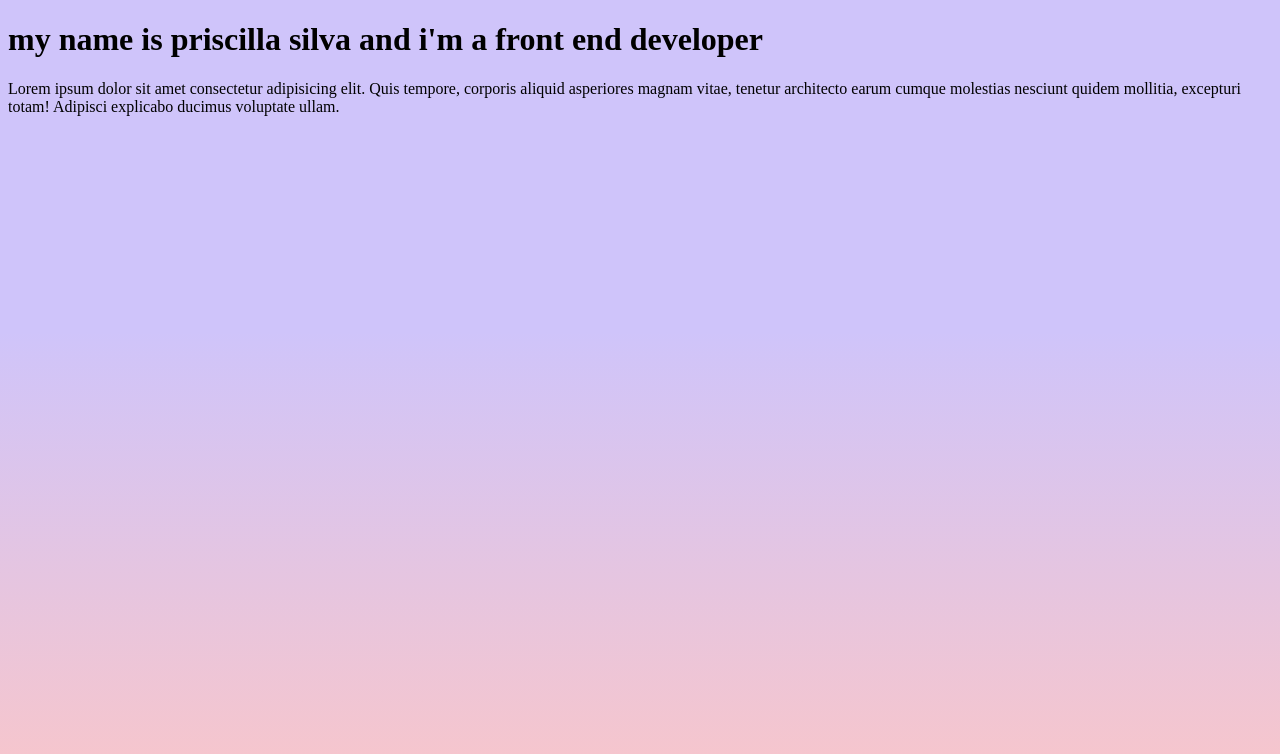
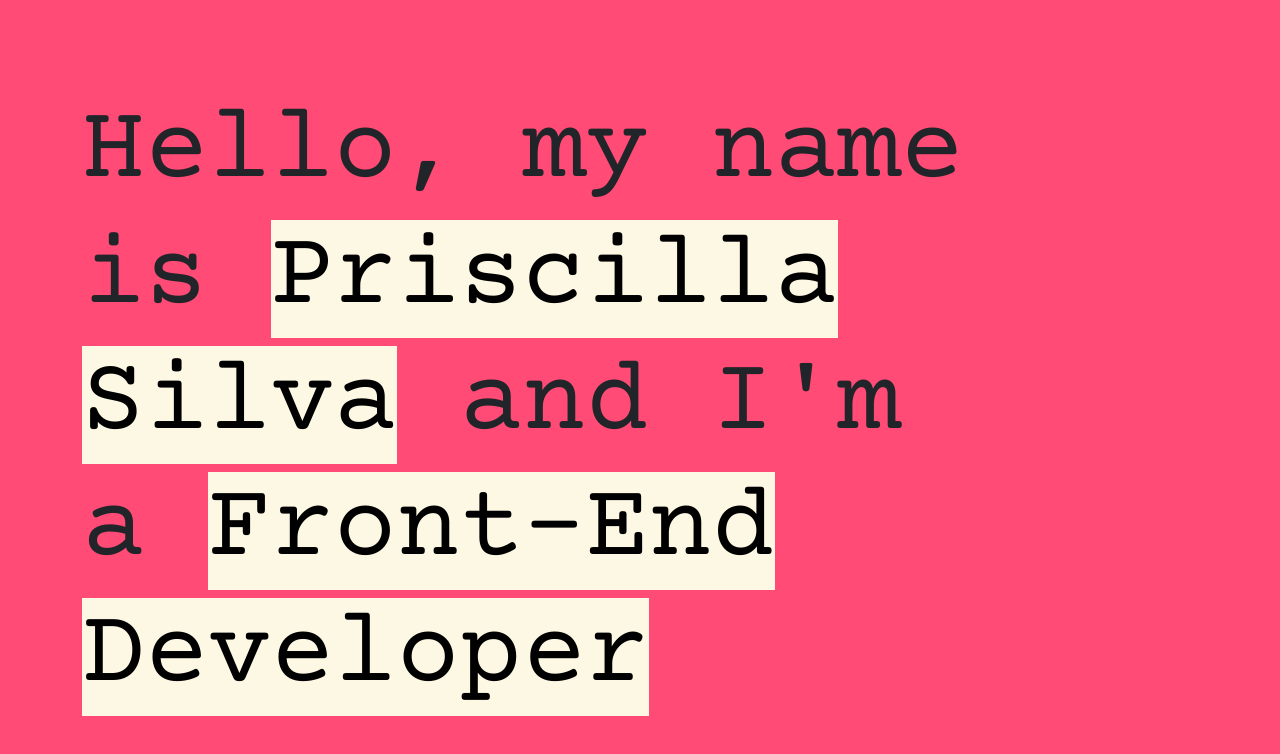
Before and after one commit to priscilla-silva/priscilla-silva-portfolio, a plain HTML site: page index.html in a window 1280 px wide. Drawn offline with nearby package versions, Linux system fonts and the light colour scheme.

Commit message:
decided on color, font and details

```diff
--- a/index.html
+++ b/index.html
@@ -4,17 +4,24 @@
     <meta charset="UTF-8">
     <meta http-equiv="X-UA-Compatible" content="IE=edge">
     <meta name="viewport" content="width=device-width, initial-scale=1.0">
+    <link href="https://cdn.jsdelivr.net/npm/bootstrap@5.1.3/dist/css/bootstrap.min.css" rel="stylesheet" integrity="sha384-1BmE4kWBq78iYhFldvKuhfTAU6auU8tT94WrHftjDbrCEXSU1oBoqyl2QvZ6jIW3" crossorigin="anonymous">
+    <script src="https://cdn.jsdelivr.net/npm/bootstrap@5.1.3/dist/js/bootstrap.bundle.min.js" integrity="sha384-ka7Sk0Gln4gmtz2MlQnikT1wXgYsOg+OMhuP+IlRH9sENBO0LRn5q+8nbTov4+1p" crossorigin="anonymous"></script>
+    <link rel="preconnect" href="https://fonts.googleapis.com">
+    <link rel="preconnect" href="https://fonts.gstatic.com" crossorigin>
+    <link href="https://fonts.googleapis.com/css2?family=Courier+Prime&family=Montserrat:wght@400;500&display=swap" rel="stylesheet">
     <link rel="stylesheet" href="/styles/index.css">
     <title>Priscilla Silva</title>
 </head>
 <body>
-    <header>
-        <div class="title">
-            <h1>my name is priscilla silva and i'm a front end developer</h1>
+
+    <div class="container">
+        <div class="row">
+            <div class="col-10">
+                <h1>Hello, my name is <mark>Priscilla</mark> <mark>Silva</mark>  and I'm a <mark>Front-End</mark> <mark>Developer</mark></h1>
+            </div>
         </div>
-        <div>
-            Lorem ipsum dolor sit amet consectetur adipisicing elit. Quis tempore, corporis aliquid asperiores magnam vitae, tenetur architecto earum cumque molestias nesciunt quidem mollitia, excepturi totam! Adipisci explicabo ducimus voluptate ullam.
-        </div>
-    </header>
+
+    </div>
+
 </body>
 </html>
--- /dev/null
+++ b/styles/_main.scss
@@ -0,0 +1,13 @@
+.container {
+    padding-top: 70px;
+
+}
+
+h1 {
+    font-size: 105px;
+    font-family: variables.$heading-font;
+}
+
+mark {
+    padding: 0px;
+}
--- /dev/null
+++ b/styles/_variables.scss
@@ -0,0 +1,8 @@
+//fonts
+$heading-font: 'Courier Prime', monospace;
+$main-font: 'Montserrat', sans-serif;
+
+//colors
+$bg: #FF4B75;
+$text: black;
+$highlights: white;
--- a/styles/index.scss
+++ b/styles/index.scss
@@ -1,6 +1,9 @@
+@use 'variables';
+@import 'main';
+
 body {
-    background-image: linear-gradient(rgb(207, 196, 250) 40%, rgb(252, 198, 198));
-    background-repeat:no-repeat;
-    background-size:cover;
-    height: 100vh;
+    background-color: variables.$bg;
+    height: auto;
+    margin: 20px;
+
 }
```
Also changed, not shown: styles/index.css.
